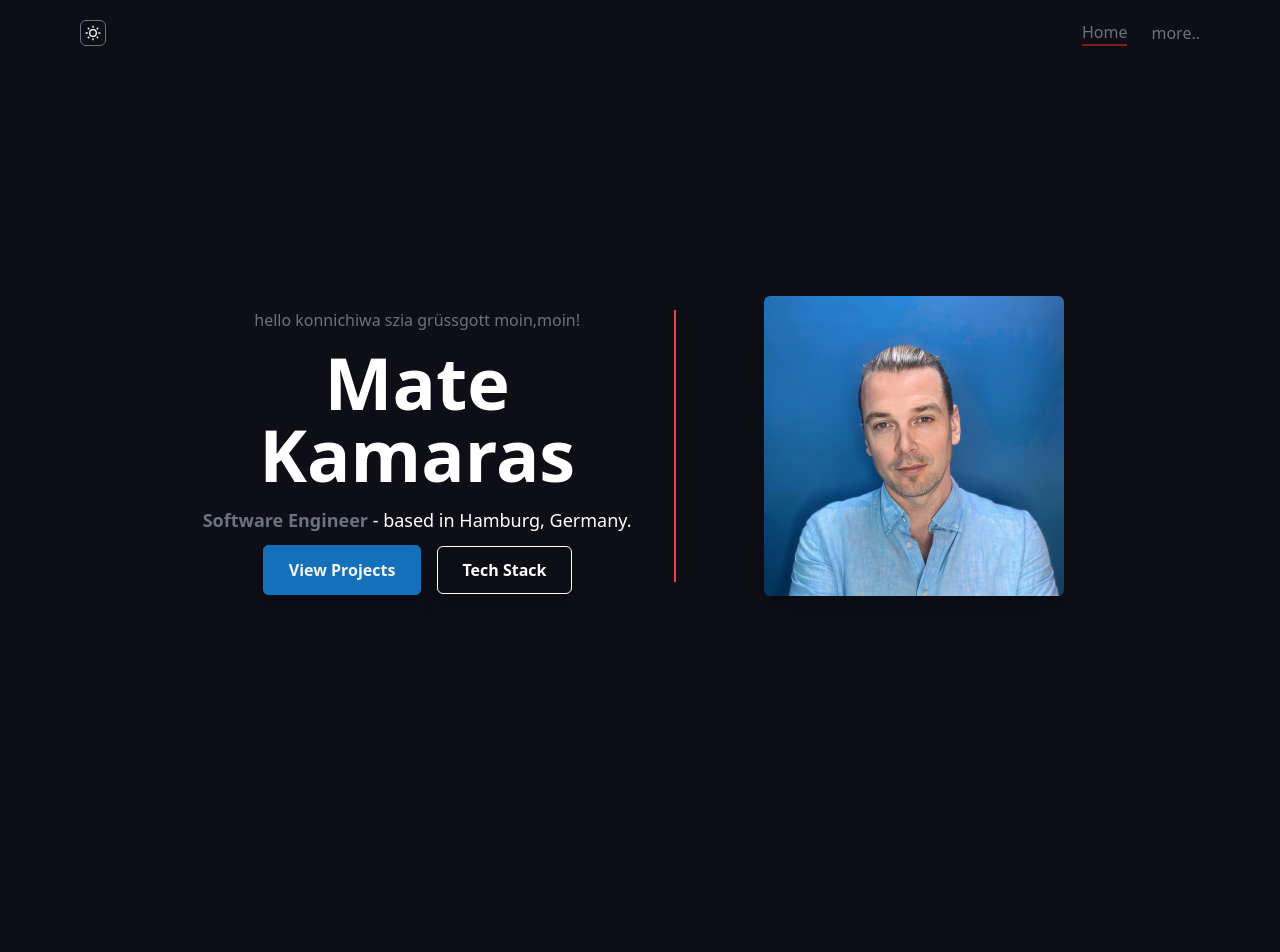
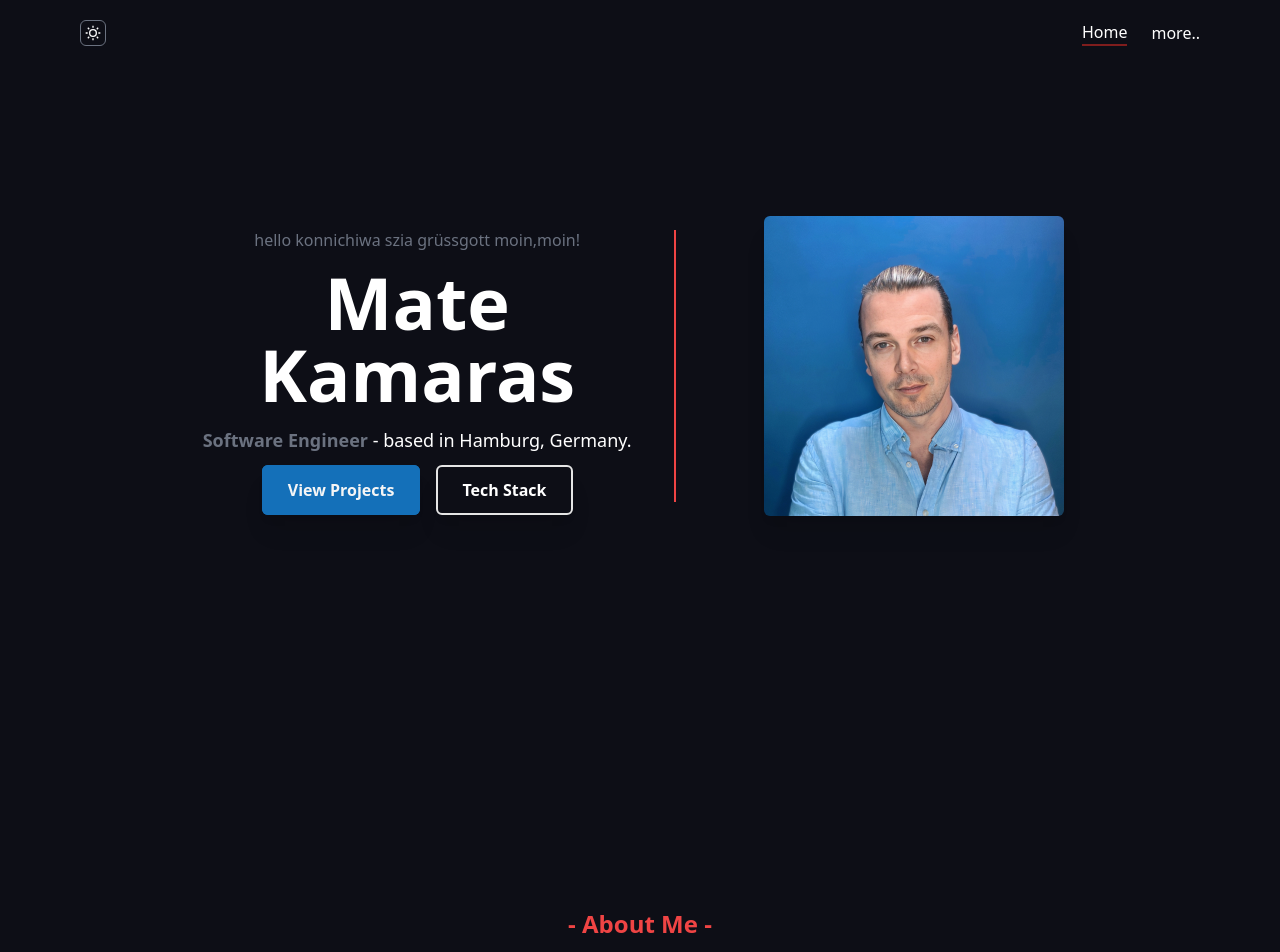
Before and after one commit to Murci2022/MY-PORTFOLIO, a Next.js app: page / in a window 1280 px wide. Shown: the top 952 px of the page. Built offline with nearby package versions, Linux system fonts and the light colour scheme.

Commit message:
corrections buttons

```diff
--- a/components/AboutSection.tsx
+++ b/components/AboutSection.tsx
@@ -6,7 +6,7 @@ const AboutSection = () => {
   return (
     <section id='more'>
       <h1 className='text-center text-red-500 mb-6 font-bold text-2xl pt-20 pb-5'>
-        - About Me. -
+        - About Me -
       </h1>
       <div className='  break-normal bg-stone-100  dark:bg-black text-gray-800 dark:text-gray-300 py-3 px-3 rounded-sm'>
         <div className='my-2 mx-4  md:pt-30 md:pb-30'>
--- a/components/HeroSection.tsx
+++ b/components/HeroSection.tsx
@@ -13,7 +13,7 @@ const HeroSection = () => {
       <div
         className='
 
-            flex flex-col text-center items-center justify-center mt-60 mb-80 md:mb-60 py-16 md:flex-row md:space-x-4 md:text-left md:pt-35 sm:pt-10'
+            flex flex-col text-center items-center justify-center mt-40 mb-80 md:mb-60 py-16 md:flex-row md:space-x-4 md:text-left md:pt-35 sm:pt-10'
       >
         <div
           className='
@@ -48,7 +48,7 @@ const HeroSection = () => {
             </Link>
             <Link
               to='techstack'
-              className=' font-semibold rounded-md px-4 py-2.5 lg:px-6 lg:py-3 bg-none border-2 text-black dark:text-white border-black  dark:border dark:border-white shadow-xl hover:bg-black hover:dark:bg-white hover:dark:text-black hover:dark:border hover:dark:border-black hover:text-white active:ring-2 dark:active:ring-light active:ring-offset-2 active:ring-offset-light cursor-pointer'
+              className=' font-semibold rounded-md px-4 py-2.5 lg:px-6 lg:py-3 bg-none border-2 text-black dark:text-white border-black dark:border-light shadow-xl hover:bg-black  hover:dark:text-black hover:text-light  hover:dark:border-light  hover:dark:bg-light active:ring-2 dark:active:ring-light active:ring-offset-2 active:ring-offset-light cursor-pointer'
               activeClass='active'
               spy={true}
               smooth={true}
--- a/components/Navbar.tsx
+++ b/components/Navbar.tsx
@@ -93,7 +93,7 @@ const NavBar = () => {
                         : ''
                     }
 
-                     hover:border-b-2 hover:border-red-900 dark:text-gray-500 cursor-pointer`}
+                     hover:border-b-2 hover:border-red-900 dark:text-white hover:dark:text-gray-400 cursor-pointer`}
                     activeClass='active'
                     spy={true}
                     smooth={true}
```
